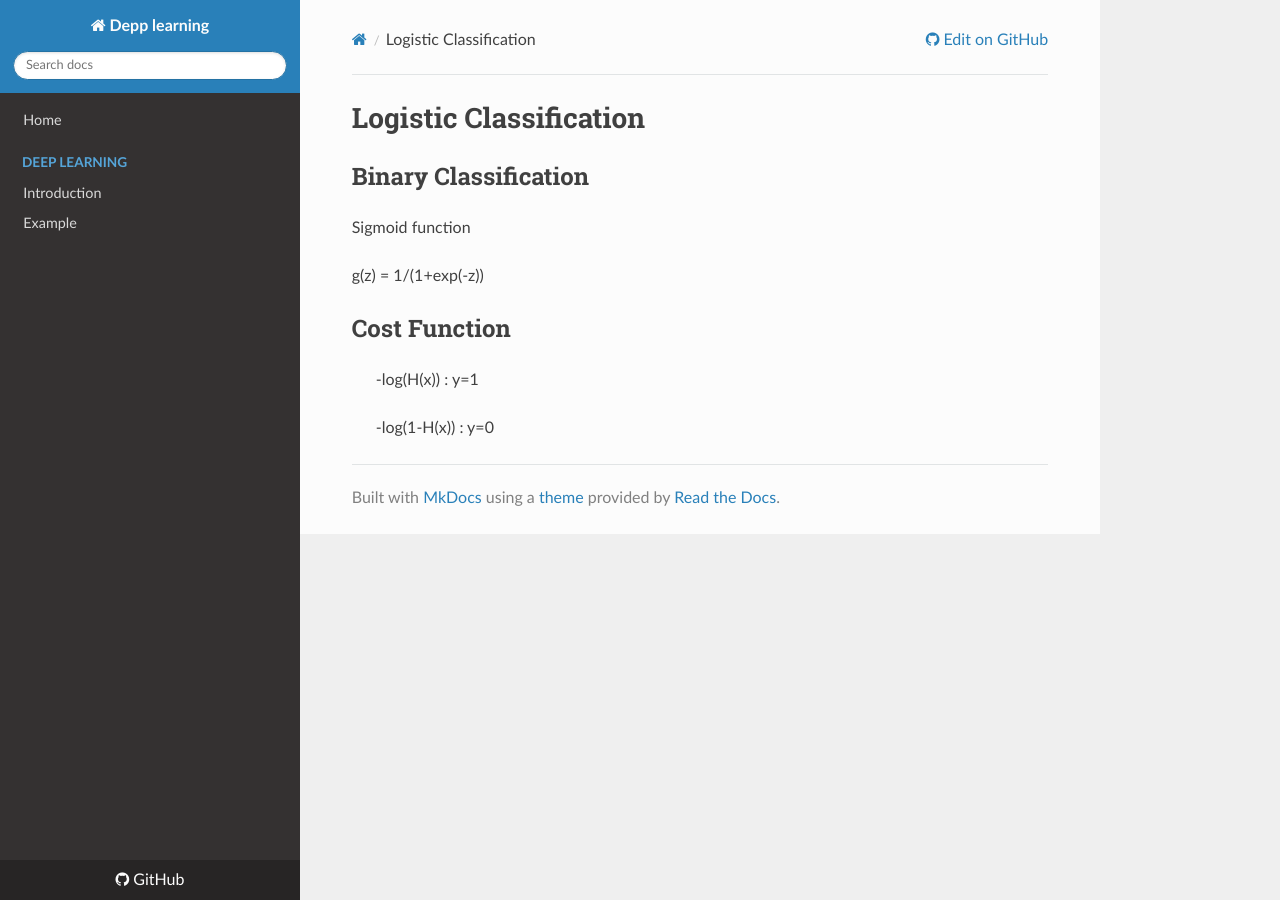
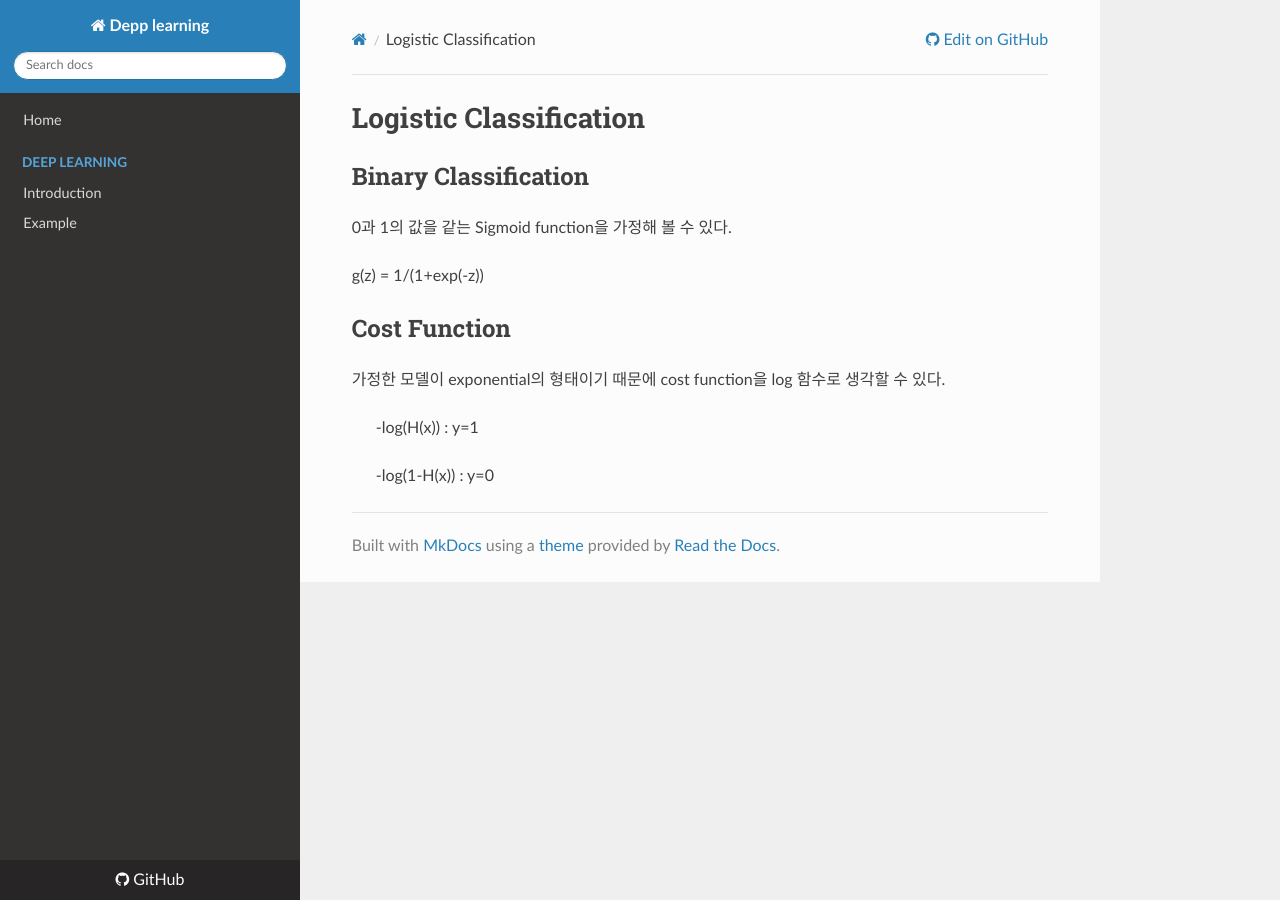
Before and after one commit to WonyoungCho/AI, an MkDocs documentation site: the page built from docs/logistic_classification.md, in a window 1280 px wide. Built offline with MkDocs 1.6.1, drawn with Linux system fonts in a browser that asks for light colours; nearby versions of some CDN libraries; old or Windows-style settings are respelled for this version of MkDocs.

Commit message:
Update logistic_classification.md

```diff
--- a/docs/logistic_classification.md
+++ b/docs/logistic_classification.md
@@ -2,12 +2,14 @@
 
 ## Binary Classification
 
-Sigmoid function
+0과 1의 값을 같는 Sigmoid function을 가정해 볼 수 있다.
 
 g(z) = 1/(1+exp(-z))
 
 ## Cost Function
 
+가정한 모델이 exponential의 형태이기 때문에 cost function을 log 함수로 생각할 수 있다.
+
 > -log(H(x))   : y=1
 
 > -log(1-H(x)) : y=0
```
